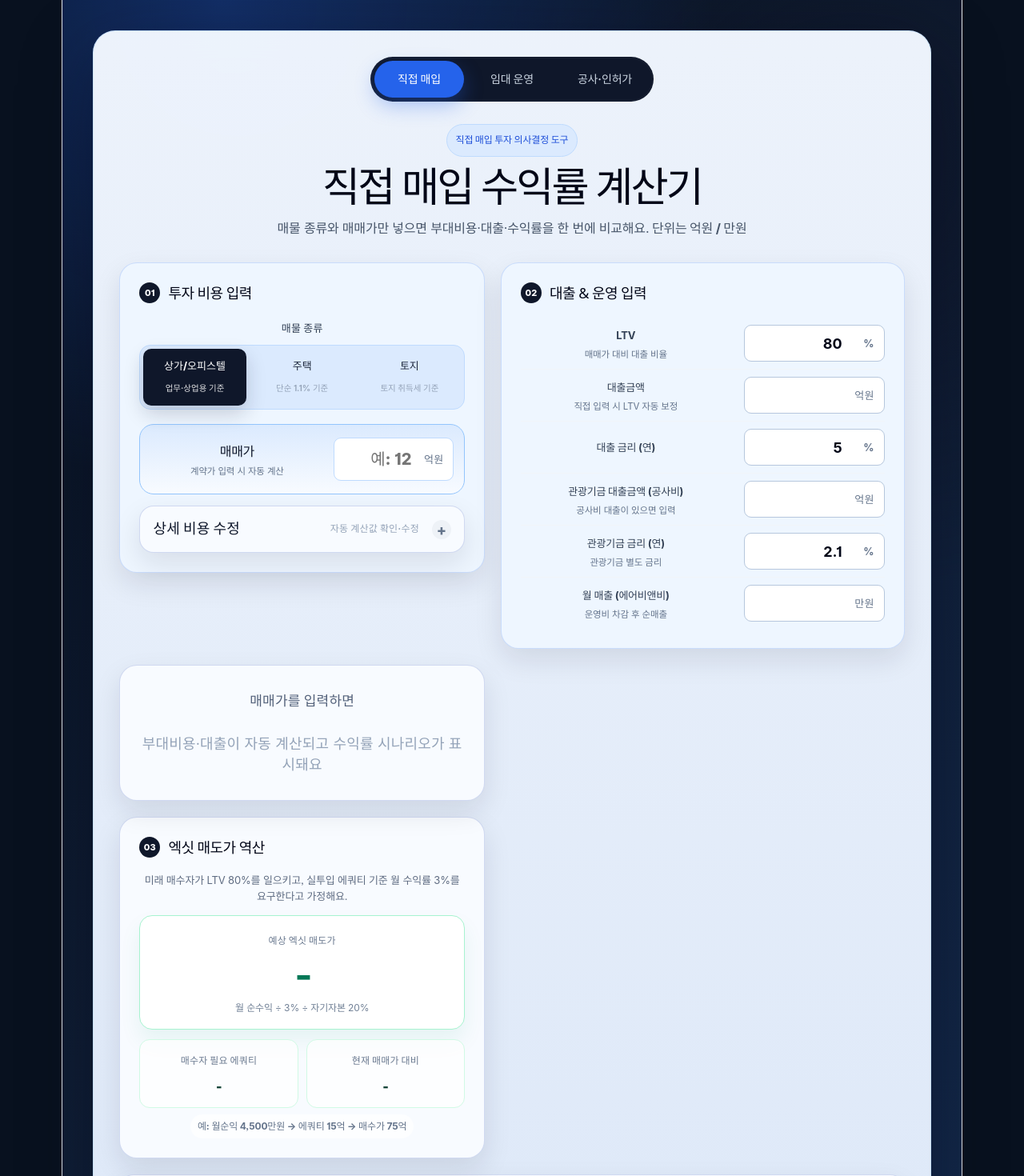
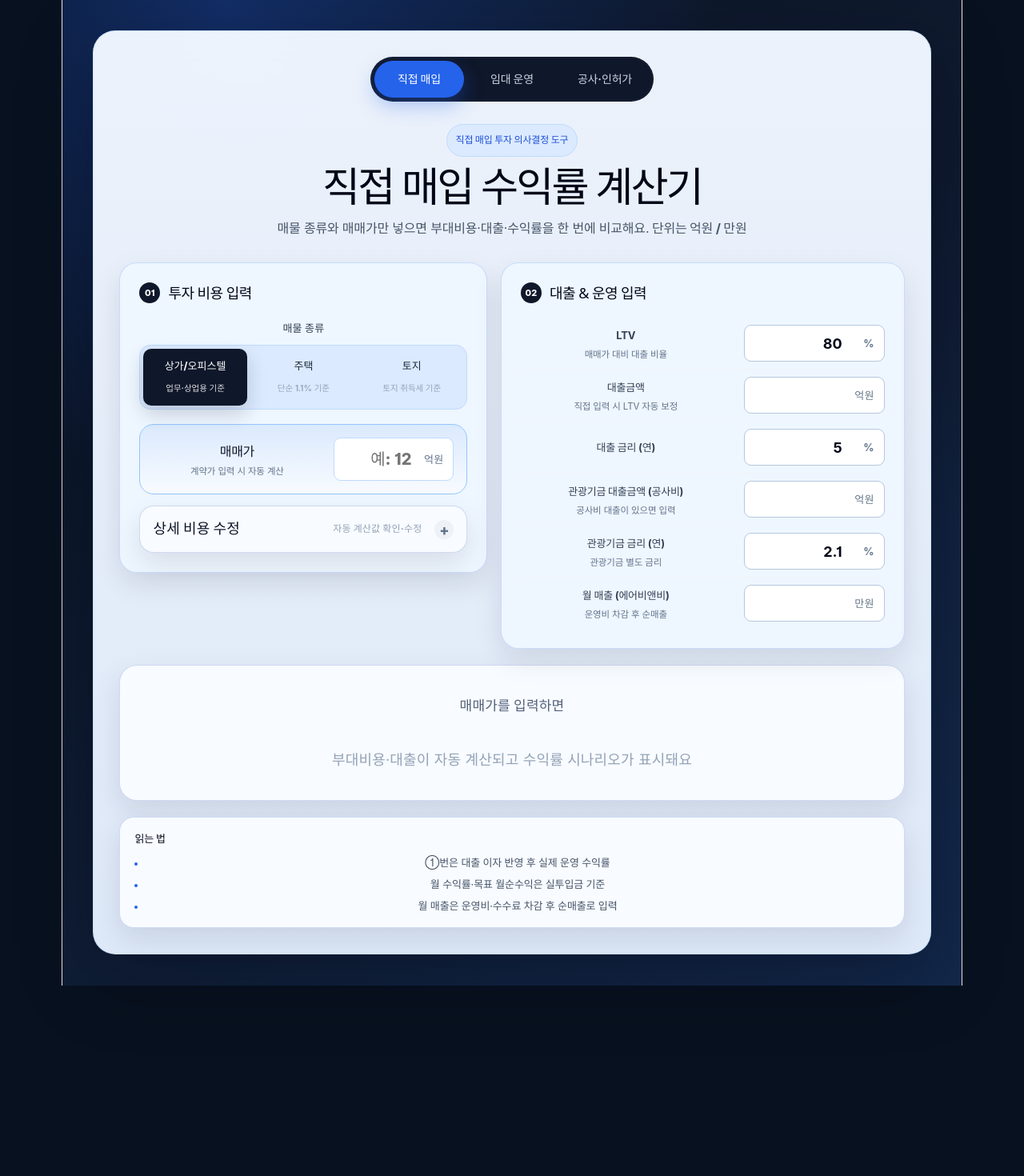
Before and after one commit to keepgoing2021/sookbak, a React (Vite) app: page / in a window 1280 px wide. Shown: the top 1470 px of the page at 80% size. After the commit the page ends 1232 px from the top, so only its background shows below. Built offline with nearby package versions, Linux system fonts and the light colour scheme.

Commit message:
refactor: stack exit card under primary judgment

```diff
--- a/src/App.css
+++ b/src/App.css
@@ -428,10 +428,6 @@ h1 {
   border-radius: 16px;
   border: 1px solid #d8e2ef;
   background: #ffffff;
-}
-
-.deferred-exit-panel {
-  margin-top: clamp(72px, 16vh, 180px);
 }
 
 .result-section-heading {
@@ -1605,38 +1601,25 @@ h1 {
 }
 
 .direct-form-grid {
+  align-items: start;
+  margin-bottom: 20px;
+}
+
+.direct-results-board {
+  display: grid;
   grid-template-columns: minmax(0, 0.95fr) minmax(360px, 1.05fr);
-  grid-template-areas:
-    "investment loan"
-    "guidance detail"
-    "exit .";
+  gap: 20px;
   align-items: start;
 }
 
-.direct-left-column,
-.direct-right-column {
-  display: contents;
-}
-
-.direct-form-grid .investment-panel {
-  grid-area: investment;
-}
-
-.direct-form-grid .loan-panel {
-  grid-area: loan;
-}
-
-.direct-form-grid .deferred-exit-panel {
-  grid-area: exit;
+.direct-results-left {
+  display: grid;
+  gap: 16px;
+  align-content: start;
+}
+
+.direct-results-board .exit-panel {
   margin-top: 0;
-}
-
-.direct-form-grid .result-panel-guidance {
-  grid-area: guidance;
-}
-
-.direct-form-grid .result-panel-detail {
-  grid-area: detail;
 }
 
 .direct-right-column {
@@ -1975,22 +1958,29 @@ h1 {
     grid-template-columns: 1fr;
   }
 
-  .direct-form-grid {
+  .direct-form-grid,
+  .direct-results-board {
     grid-template-columns: 1fr;
-    grid-template-areas:
-      "investment"
-      "loan"
-      "guidance"
-      "detail"
-      "exit";
+  }
+
+  .direct-results-left {
+    display: contents;
+  }
+
+  .result-panel-guidance {
+    order: 1;
+  }
+
+  .result-panel-detail {
+    order: 2;
+  }
+
+  .direct-results-board .exit-panel {
+    order: 3;
   }
 
   .guidance-grid {
     grid-template-columns: 1fr;
-  }
-
-  .deferred-exit-panel {
-    margin-top: 0;
   }
 
   .result-summary {
--- a/src/App.tsx
+++ b/src/App.tsx
@@ -348,9 +348,6 @@ function DirectPurchaseCalculator({
             </details>
           </div>
 
-          <div className="deferred-exit-panel">
-            <ExitEstimatePanel hasPurchasePrice={hasPurchasePrice} result={result} />
-          </div>
         </section>
 
         <section className="right-column direct-right-column">
@@ -404,6 +401,8 @@ function DirectPurchaseCalculator({
               help="운영비 차감 후 순매출"
             />
           </div>
+        </section>
+      </div>
 
       <DirectResultPanel
         hasPurchasePrice={hasPurchasePrice}
@@ -412,8 +411,6 @@ function DirectPurchaseCalculator({
         ltvPercent={ltvPercent}
         otherCostEok={toNumber(values.otherCostEok)}
       />
-        </section>
-      </div>
 
       <aside className="notice">
         <strong>읽는 법</strong>
@@ -1350,7 +1347,8 @@ function DirectResultPanel({
     : recommendedPurchasePriceEok - (result.totalInvestmentEok - result.sideCostsEok)
 
   return (
-    <>
+    <div className="direct-results-board">
+      <div className="direct-results-left">
         <section className="result-panel result-panel-guidance" aria-live="polite">
           <div className="result-section-heading">
             <span className="section-index">2-1</span>
@@ -1366,6 +1364,9 @@ function DirectResultPanel({
           </div>
         </section>
 
+        <ExitEstimatePanel hasPurchasePrice={hasPurchasePrice} result={result} />
+      </div>
+
       <section className="result-panel result-panel-detail" aria-live="polite">
         <div className="result-section-heading compact">
           <span className="section-index">2-2</span>
@@ -1427,7 +1428,7 @@ function DirectResultPanel({
           </article>
         </div>
       </section>
-    </>
+    </div>
   )
 }
 
```
Lines whose indentation alone changed are shown as unchanged.
